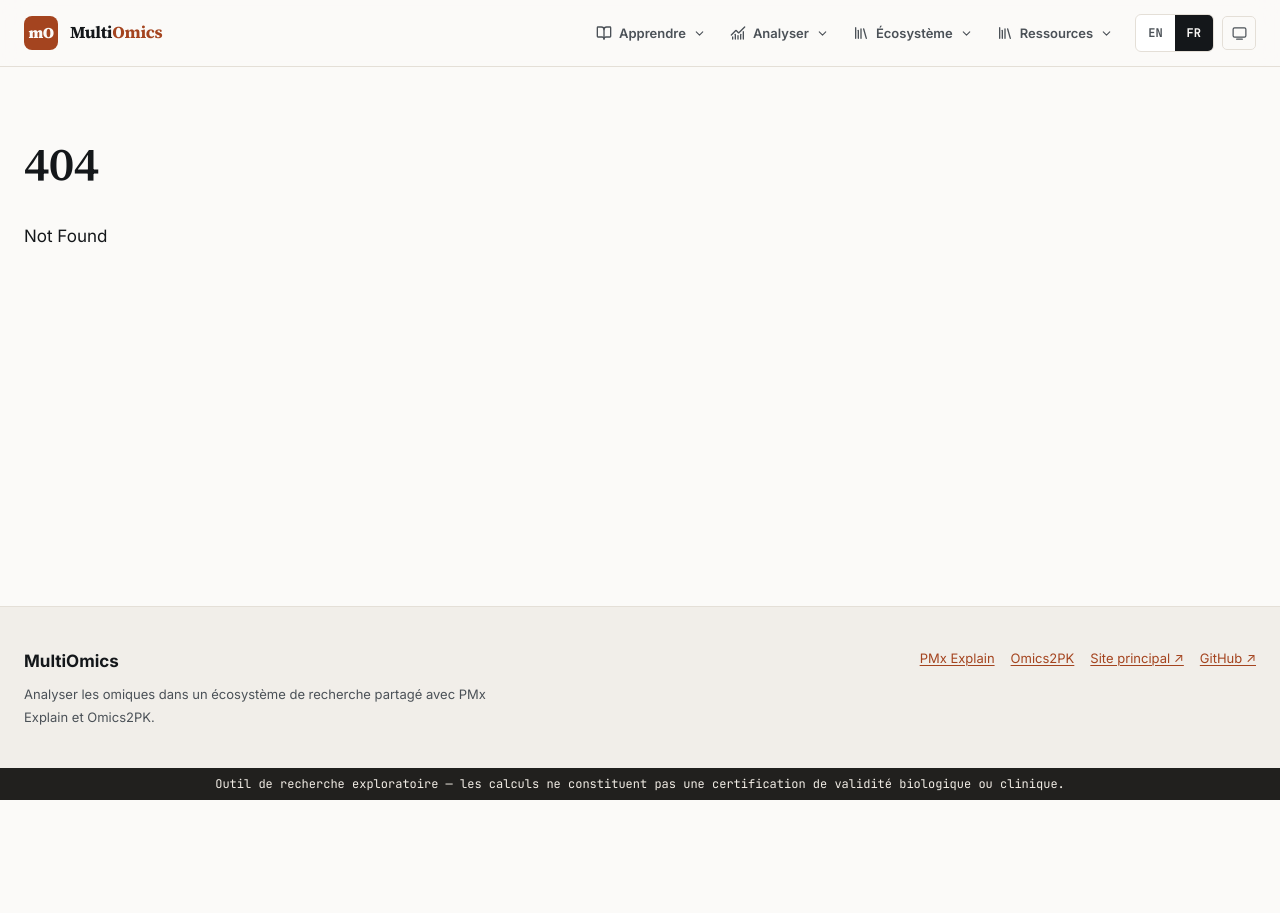
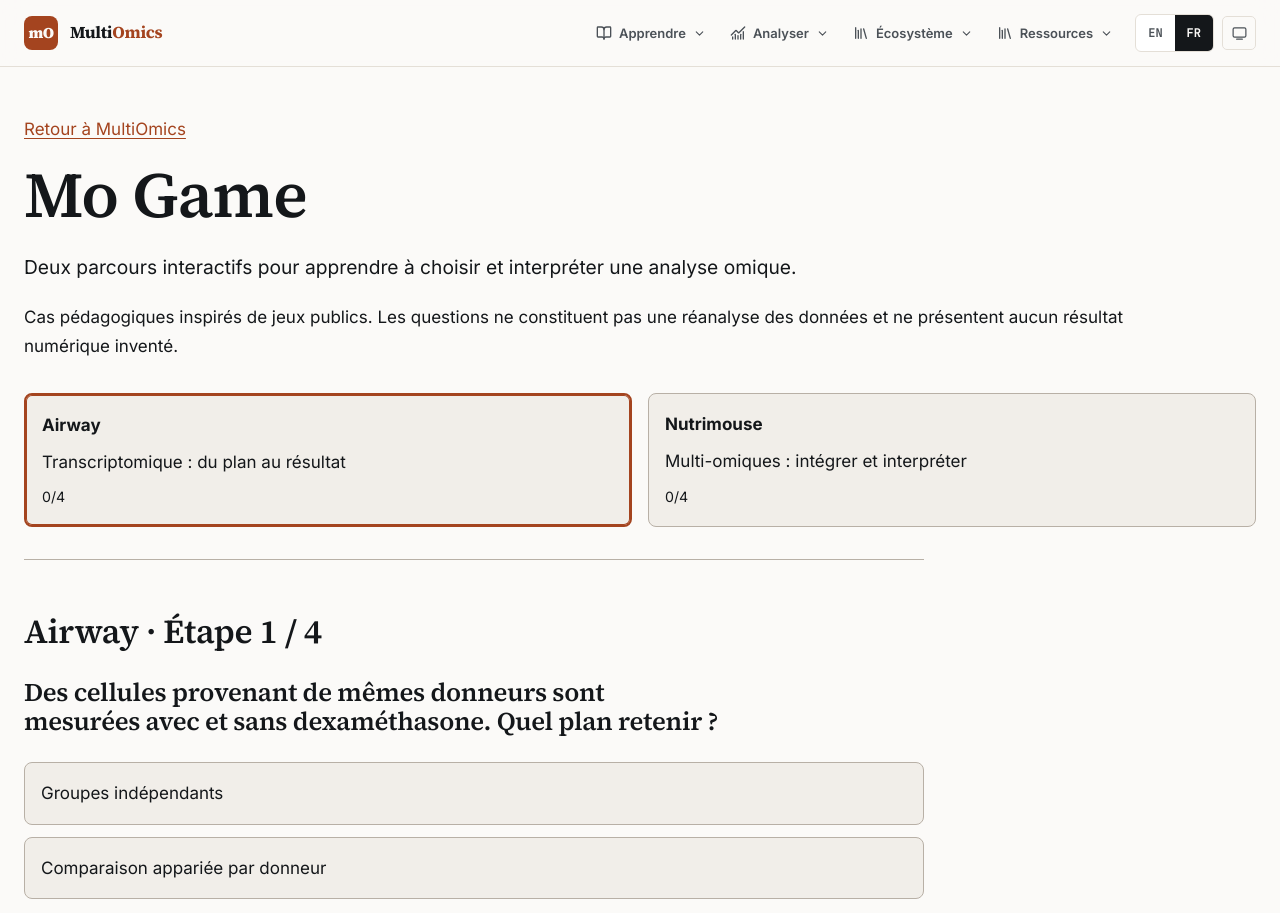
Before and after one commit to rberrah/MultiOmics, a SvelteKit app: page /multiomics/game in a window 1280 px wide. Before the commit this address had no page. Shown: the top 913 px of the page. Before the commit the page ends 800 px from the top, so only its background shows below. Built offline with nearby package versions, Linux system fonts and the light colour scheme.

Commit message:
feat: add bilingual introductory Mo Game journeys

```diff
--- /dev/null
+++ b/src/routes/multiomics/game/+page.svelte
@@ -0,0 +1,64 @@
+<script>
+  import { resolve } from '$app/paths';
+  import { language } from '#lib/stores/language.js';
+  $: t = $language === 'en' ? (/** @type {string} */ fr, /** @type {string} */ en) => en : (/** @type {string} */ fr, /** @type {string} */ en) => fr;
+  // Each pair is French / English. Cases teach design and interpretation; no numerical study results are fabricated.
+  const paths = [
+    {name:'Airway', title:['Transcriptomique : du plan au résultat','Transcriptomics: from design to results'], steps:[
+      {q:['Des cellules provenant de mêmes donneurs sont mesurées avec et sans dexaméthasone. Quel plan retenir ?','Cells from the same donors are measured with and without dexamethasone. Which design is appropriate?'], a:[['Groupes indépendants','Independent groups'],['Comparaison appariée par donneur','Donor-paired comparison']],correct:1,why:['Le donneur est un bloc : ignorer l’appariement confond la variabilité inter-donneurs et l’effet du traitement.','Donor is a block: ignoring pairing conflates between-donor variation and treatment effects.']},
+      {q:['Que faut-il vérifier avant une analyse différentielle RNA-seq ?','What should be checked before RNA-seq differential analysis?'],a:[['Correspondance des échantillons, comptages et plan d’étude','Sample alignment, counts and study design'],['Seulement les gènes les plus abondants','Only the most abundant genes']],correct:0,why:['Les colonnes doivent correspondre aux métadonnées et le modèle doit être adapté aux comptages et au plan.','Columns must match metadata, and the model must suit counts and design.']},
+      {q:['Une ACP sépare visuellement les groupes. Cela suffit-il à prouver un effet significatif ?','A PCA visually separates groups. Does this prove a significant effect?'],a:[['Oui','Yes'],['Non, il faut une inférence adaptée','No, appropriate inference is needed']],correct:1,why:['L’ACP décrit la variance ; elle ne teste pas l’effet du traitement.','PCA describes variance; it does not test the treatment effect.']},
+      {q:['Des milliers de gènes sont testés. Quel résultat faut-il considérer avec l’amplitude d’effet ?','Thousands of genes are tested. What should be considered alongside effect size?'],a:[['P-value brute uniquement','Raw p-value only'],['P-value ajustée pour tests multiples','Multiple-testing-adjusted p-value']],correct:1,why:['La correction BH vise le contrôle du taux de fausses découvertes sous ses hypothèses ; l’effet et son incertitude restent essentiels.','BH adjustment aims to control false discovery rate under its assumptions; effect size and uncertainty remain essential.']}
+    ]},
+    {name:'Nutrimouse',title:['Multi-omiques : intégrer et interpréter','Multi-omics: integrate and interpret'],steps:[
+      {q:['Des mesures transcriptomiques et lipidiques concernent les mêmes souris. Comment les relier ?','Transcript and lipid measurements concern the same mice. How should they be linked?'],a:[['Par identifiant unique de souris','By unique mouse identifier'],['Par ordre des colonnes sans vérification','By column order without checking']],correct:0,why:['Un appariement erroné crée des associations artificielles entre les couches.','Incorrect matching creates artificial cross-layer associations.']},
+      {q:['Les matrices ont des unités et dimensions différentes. Quelle précaution prendre ?','Matrices have different units and dimensions. What precaution is needed?'],a:[['Concaténer sans préparation','Concatenate without preparation'],['Prétraiter chaque couche et évaluer son poids','Preprocess each layer and assess its weight']],correct:1,why:['Une couche à variance ou dimension dominante peut masquer les autres ; le choix de mise à l’échelle doit être explicite.','A high-variance or high-dimensional layer can dominate; scaling choices must be explicit.']},
+      {q:['Quel outil correspond à la recherche non supervisée de facteurs latents partagés ?','Which tool addresses unsupervised discovery of shared latent factors?'],a:[['MOFA','MOFA'],['DIABLO supervisé','Supervised DIABLO']],correct:0,why:['MOFA est non supervisé ; DIABLO utilise les classes pour sélectionner des signatures discriminantes.','MOFA is unsupervised; DIABLO uses class labels to select discriminative signatures.']},
+      {q:['Une signature DIABLO discrimine les régimes sur les données d’apprentissage. Que vérifier ?','A DIABLO signature discriminates diets in training data. What should be checked?'],a:[['La performance hors apprentissage, sans fuite de données','Out-of-training performance without data leakage'],['Seulement la séparation sur les données d’apprentissage','Only training-set separation']],correct:0,why:['La sélection et le réglage doivent rester dans les plis d’apprentissage. Une association prédictive ne démontre pas une causalité.','Feature selection and tuning must stay within training folds. Predictive association does not establish causality.']}
+    ]}
+  ];
+  let selected=0, step=0, answer=-1;
+  let completed=[0,0];
+  $: journey=paths[selected];
+  $: question=journey.steps[step];
+  $: finished=step===journey.steps.length;
+  /** @param {number} index */
+  function start(index){ selected=index; step=0; answer=-1; completed=[...completed]; completed[index]=0; }
+  function next(){ if(answer!==question.correct)return; completed=[...completed]; completed[selected]=step+1; step+=1; answer=-1; }
+</script>
+<svelte:head><title>Mo Game — MultiOmics</title></svelte:head>
+<a class="back" href={resolve('multiomics/')}>{t('Retour à MultiOmics','Back to MultiOmics')}</a>
+<h1>Mo Game</h1>
+<p class="lede">{t('Deux parcours interactifs pour apprendre à choisir et interpréter une analyse omique.','Two interactive journeys to learn how to choose and interpret an omics analysis.')}</p>
+<p>{t('Cas pédagogiques inspirés de jeux publics. Les questions ne constituent pas une réanalyse des données et ne présentent aucun résultat numérique inventé.','Educational cases inspired by public datasets. The questions do not reanalyze those data or present invented numerical results.')}</p>
+<div class="journeys">
+{#each paths as path,i}
+  <button class:active={selected===i} aria-pressed={selected===i} onclick={()=>start(i)}><strong>{path.name}</strong><span>{t(path.title[0],path.title[1])}</span><small>{completed[i]}/{path.steps.length}</small></button>
+{/each}
+</div>
+<section class="mission" aria-labelledby="mission-title">
+  <h2 id="mission-title">{journey.name} · {finished?t('Parcours terminé','Journey complete'):t('Étape','Step')+' '+(step+1)+' / '+journey.steps.length}</h2>
+  {#if finished}
+    <p>{t('Vous avez validé les quatre décisions. Poursuivez avec les méthodes et les exemples du logiciel.','You completed all four decisions. Continue with the methods and software examples.')}</p>
+    <a href={resolve('multiomics/learn/')}>{t('Comprendre les méthodes','Learn the methods')}</a> · <a href={resolve('multiomics/demo/')}>{t('Voir la démonstration','View the demo')}</a> · <a href={resolve('multiomics/tool/')}>{t('Ouvrir l’outil','Open the tool')}</a>
+  {:else}
+    <h3>{t(question.q[0],question.q[1])}</h3>
+    <div class="answers">
+      {#each question.a as item,i}<button aria-pressed={answer===i} onclick={()=>answer=i}>{t(item[0],item[1])}</button>{/each}
+    </div>
+    {#if answer>=0}
+      <p role="status"><strong>{answer===question.correct?t('Correct.','Correct.'):t('À revoir.','Try again.')}</strong> {t(question.why[0],question.why[1])}</p>
+    {/if}
+    <button class="next" disabled={answer!==question.correct} onclick={next}>{t('Continuer','Continue')}</button>
+  {/if}
+</section>
+<style>
+.back{display:inline-flex;align-items:center;min-height:44px}
+h1{font-size:clamp(2rem,6vw,4rem);margin:.5rem 0}.lede{font-size:1.2rem}
+.journeys{display:grid;grid-template-columns:repeat(auto-fit,minmax(min(100%,260px),1fr));gap:1rem;margin:2rem 0}
+button{font:inherit;color:var(--text-primary);background:var(--bg-secondary);border:1px solid var(--border-strong);border-radius:8px;min-height:44px;padding:1rem;text-align:left;cursor:pointer}
+button:focus-visible,a:focus-visible{outline:2px solid var(--accent-pk);outline-offset:3px}
+button[aria-pressed=true]{border:2px solid var(--accent-pk);box-shadow:inset 0 0 0 1px var(--accent-pk)}
+.journeys button{display:grid;gap:.5rem}.mission{border-top:1px solid var(--border-strong);padding:1.5rem 0 3rem;max-width:900px}
+.answers{display:grid;gap:.75rem}.next{margin-top:1rem}.next:disabled{opacity:.55;cursor:not-allowed}
+</style>
```
